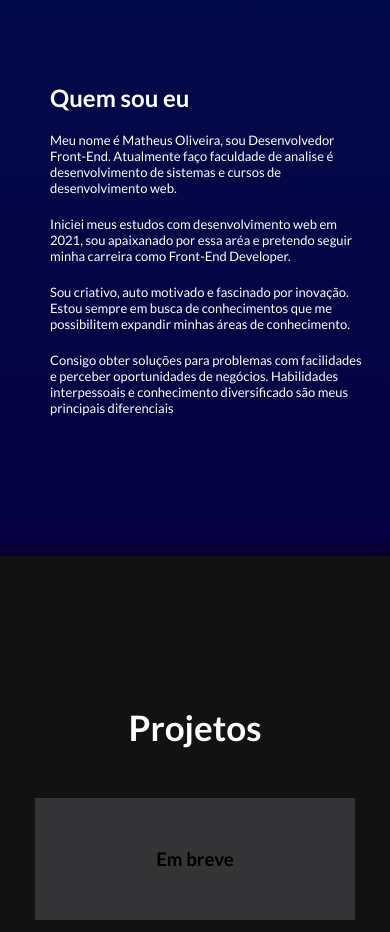
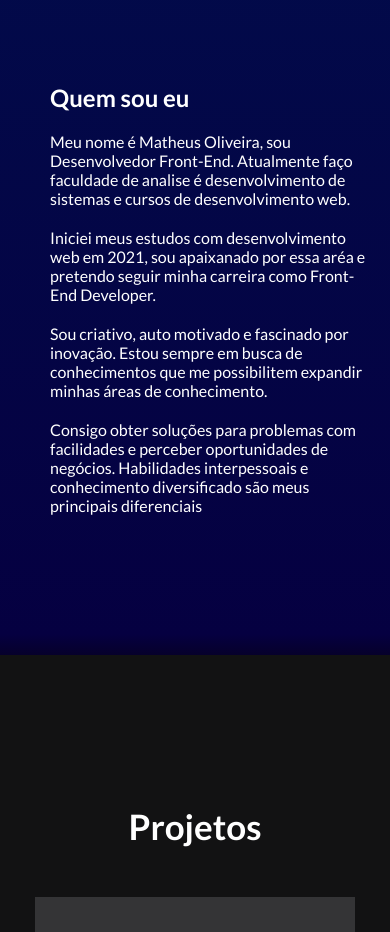
Before and after one commit to MatheusOliveira047/Meu_Portfolio, a plain HTML site: page index.html in a window 390 px wide. Shown: the part 780-1712 px from the top of the page. Drawn offline with Linux system fonts and the light colour scheme; a script that the page names is missing.

Commit message:
responsivo

```diff
--- a/css/responsivo.scss
+++ b/css/responsivo.scss
@@ -1,4 +1,4 @@
-@media (max-width: 400px){
+@media (max-width: 500px){
 
 
     .home{
@@ -31,7 +31,7 @@
            }
            .text-about{
                p{
-                   font-size: 13px;
+                   font-size: 16px;
                    padding-right: 20px;
                }
            }
```
Also changed, not shown: css/responsivo.css.
